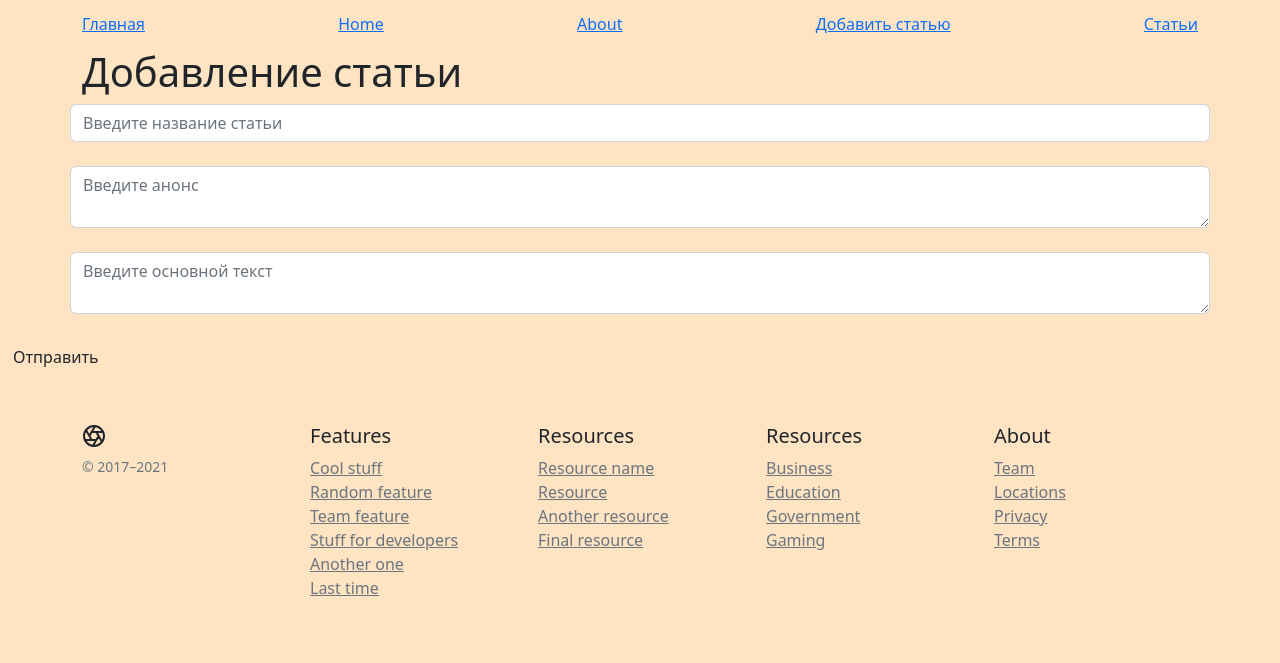
After one commit to Tize99/Flask_blog, a Flask app: page /create-article in a window 1280 px wide. The commit adds this page. Shown: the top 663 px of the page. Run offline with Flask 2, Linux system fonts and the light colour scheme.

Commit message:
new_files

```diff
--- a/app.py
+++ b/app.py
@@ -1,9 +1,10 @@
 from flask_sqlalchemy import SQLAlchemy
-from flask import Flask, render_template
+from flask import Flask, render_template, request, redirect
 from datetime import datetime
 
 app = Flask(__name__)
-app.config['SQLALCHEMY_DATABASE_UPI'] = 'sqlite:///blog.db'
+app.config['SQLALCHEMY_DATABASE_URI'] = "sqlite:///blog.db"
+app.config['SQLALCHEMY_TRACK_MODIFICATIONS'] = False
 db = SQLAlchemy(app)
 
 
@@ -29,9 +30,30 @@ def about():
     return render_template("about.html")
 
 
-@app.route('/user/<string:name>/<int:id>')
-def user(name, id):
-    return 'User page:' + name + "-" + str(id)
+@app.route('/posts')
+def posts():
+    articles = Article.query.order_by(Article.date).all()
+    return render_template("posts.html", articles=articles)
+
+
+@app.route('/create-article', methods=['POST', 'GET'])
+def create_article():
+    if request.method == "POST":
+        title = request.form['title']
+        intro = request.form['title']
+        text = request.form['title']
+
+        article = Article(title=title, intro=intro, text=text)
+
+        try:
+            db.session.add(article)
+            db.session.commit()
+            return redirect('/')
+        except:
+            return "При добавлении статьи произошла ошибка"
+
+    else:
+        return render_template("create-article.html")
 
 
 if __name__ == '__main__':
--- a/templates/base.html
+++ b/templates/base.html
@@ -12,7 +12,8 @@
     <a class="py-2 d-none d-md-inline-block" href="/">Главная</a>
     <a class="py-2 d-none d-md-inline-block" href="/home">Home</a>
     <a class="py-2 d-none d-md-inline-block" href="/about">About</a>
-    <a class="py-2 d-none d-md-inline-block" href="/user/<string:name>/<int:id>">User</a>
+    <a class="py-2 d-none d-md-inline-block" href="/create-article">Добавить статью</a>
+    <a class="py-2 d-none d-md-inline-block" href="/posts">Статьи</a>
   </nav>
 </header>
 {% block body %}{% endblock %}
--- /dev/null
+++ b/templates/create-article.html
@@ -0,0 +1,19 @@
+{% extends 'base.html' %}
+
+
+{% block title %}
+Создание статьи
+{% endblock %}
+
+
+{% block body %}
+<div class="container">
+    <h1>Добавление статьи</h1>
+</div>
+    <form method="post">
+        <input type="text" name="title" id="title" class="container form-control" placeholder="Введите название статьи"><br>
+        <textarea name="intro" id="intro" class="container form-control" placeholder="Введите анонс"></textarea><br>
+        <textarea name="text" id="text" class="container form-control" placeholder="Введите основной текст"></textarea><br>
+        <input type="submit" class="btn btn-suссess" value="Отправить">
+    </form>
+{% endblock %}
--- a/templates/index.html
+++ b/templates/index.html
@@ -13,7 +13,7 @@
             <h1 class="display-5 fw-bold">Текст</h1>
             <p class="col-md-8 fs-4">Текст.Текст.Текст.Текст.Текст.Текст.Текст.</p>
             <button class="btn btn-primary btn-lg" type="button">Button</button>
-          </div>
+            </div>
         </div>
     </div>
 {% endblock %}
```
Also changed, not shown: templates/posts.html (added, +18 -0 lines).
